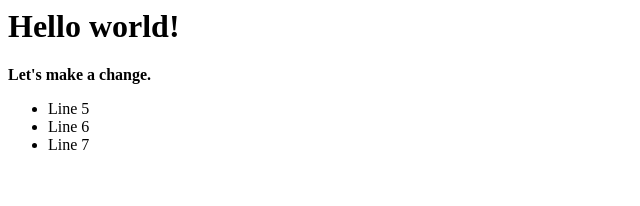
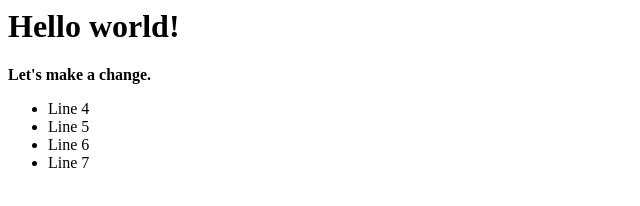
Before and after one commit to mightyflea/GitHub-testing, a plain HTML site: page app/index.html in a window 1280 px wide. Shown: the full height of the page, 0-640 px from the left. Drawn offline with Linux system fonts and the light colour scheme.

Commit message:
Added to Beginning

```diff
--- a/app/index.html
+++ b/app/index.html
@@ -1,6 +1,9 @@
 <h1>Hello world!</h1>
 <B>Let's make a change.</B>
 <ul>
+	<li>
+		Line 4
+	</li>
 	<li>
 		Line 5
 	</li>
```
